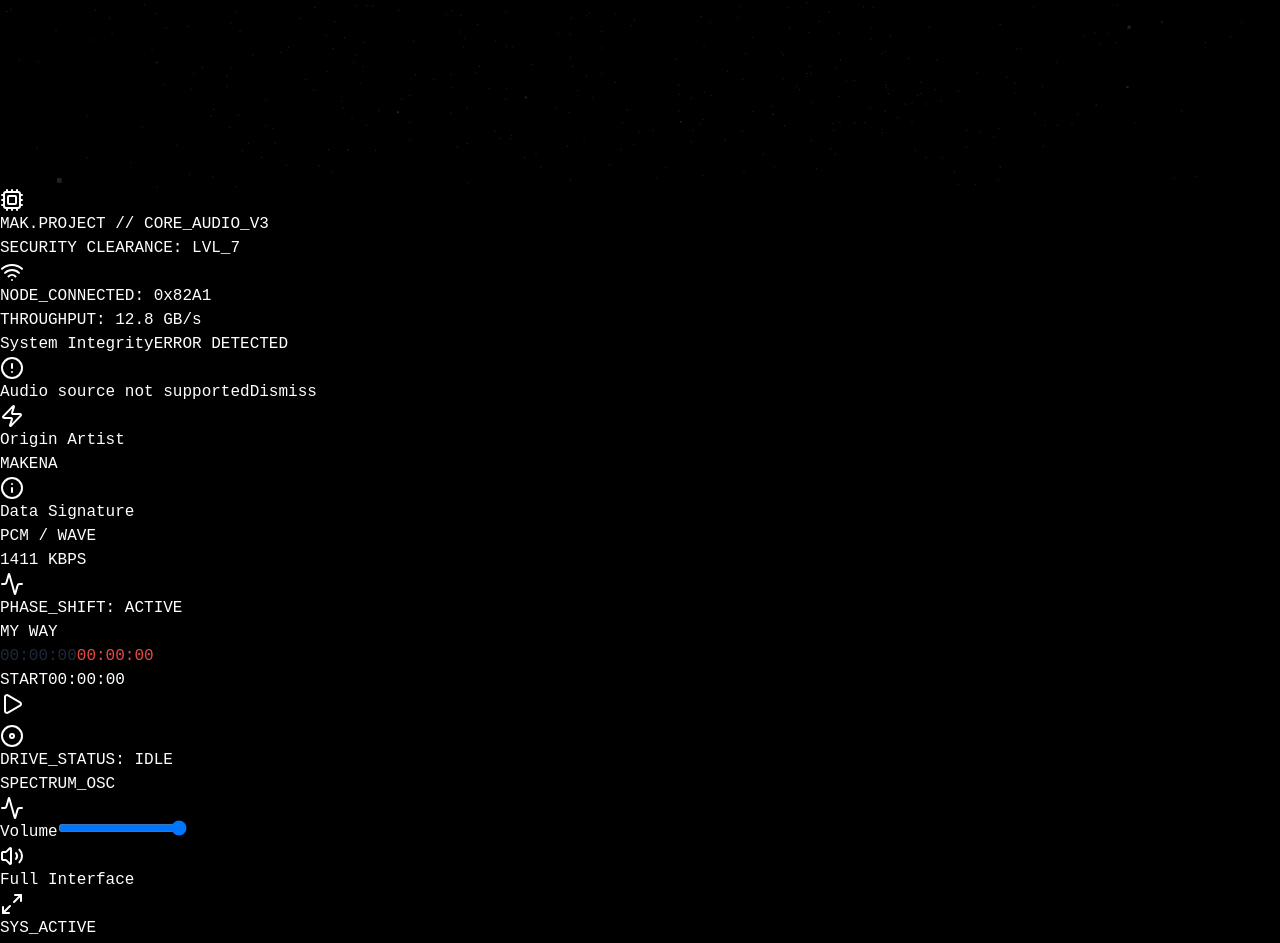
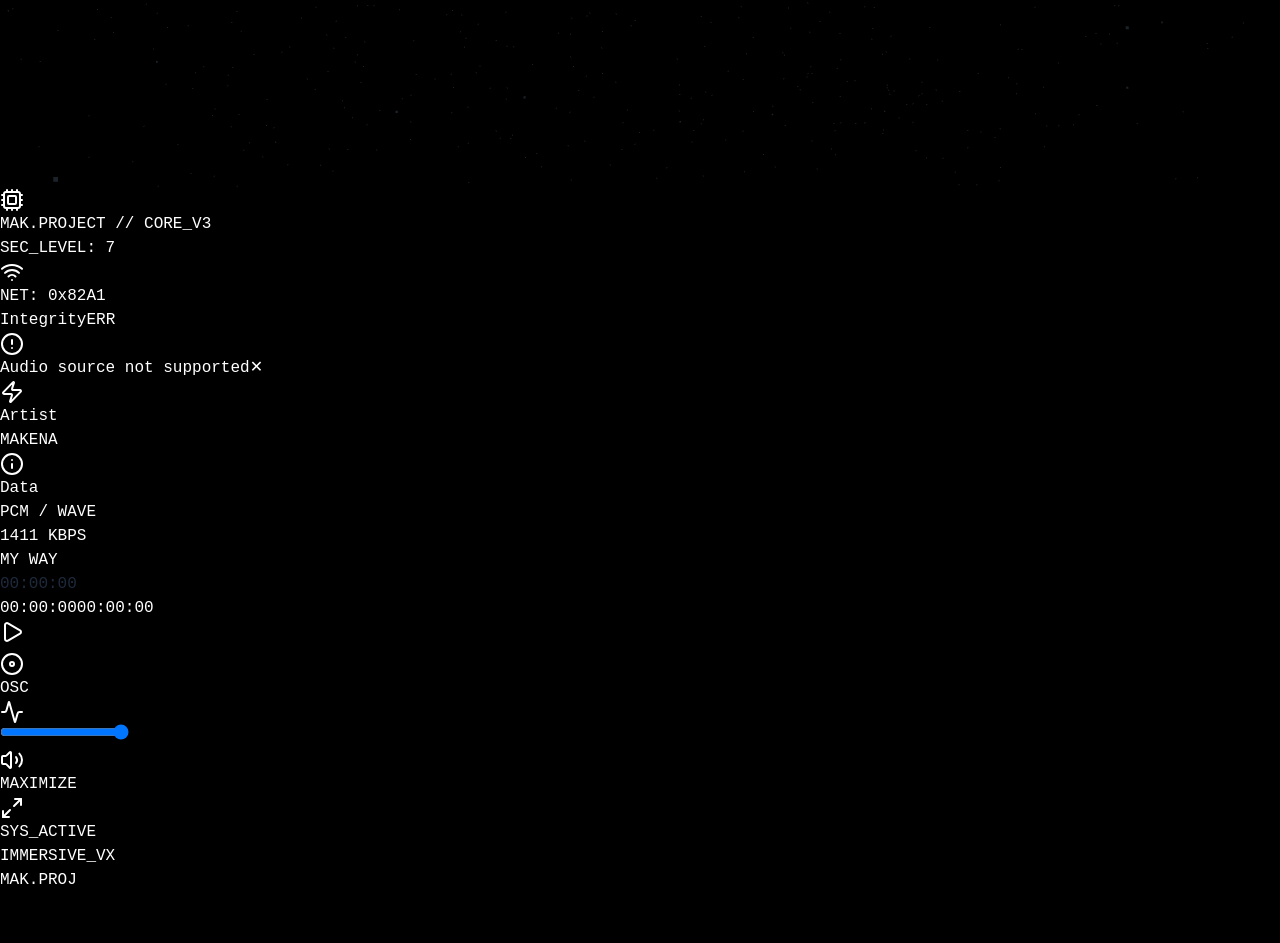
Before and after one commit to doj-scraper/Music2, a React (Vite) app: page / in a window 1280 px wide. Shown: the part 1412-2355 px from the top of the page. After the commit the page ends 2304 px from the top, so only its background shows below. Built offline with nearby package versions, Linux system fonts and the light colour scheme.

Commit message:
Update App.tsx

```diff
--- a/src/App.tsx
+++ b/src/App.tsx
@@ -20,7 +20,7 @@ const TRACK: TrackInfo = {
   artist: "MAKENA",
   format: "PCM / WAVE",
   bitrate: "1411 KBPS",
-  url: "/my-way.mp3" // Place in public folder
+  url: "/my-way.mp3"
 };
 
 export default function App(): JSX.Element {
@@ -34,6 +34,7 @@ export default function App(): JSX.Element {
   const audioRef = useRef<HTMLAudioElement>(null);
   const containerRef = useRef<HTMLDivElement>(null);
 
+  // Format time as MM:SS:MS
   const formatTime = (time: number): string => {
     const minutes = Math.floor(time / 60);
     const seconds = Math.floor(time % 60);
@@ -41,6 +42,7 @@ export default function App(): JSX.Element {
     return `${minutes.toString().padStart(2, '0')}:${seconds.toString().padStart(2, '0')}:${ms.toString().padStart(2, '0')}`;
   };
 
+  // Toggle play/pause
   const togglePlay = useCallback((): void => {
     if (!audioRef.current || audioError) return;
 
@@ -55,12 +57,14 @@ export default function App(): JSX.Element {
     setIsPlaying(!isPlaying);
   }, [isPlaying, audioError]);
 
+  // Update current time
   const handleTimeUpdate = useCallback((): void => {
     if (audioRef.current) {
       setCurrentTime(audioRef.current.currentTime);
     }
   }, []);
 
+  // Handle metadata loaded
   const handleLoadedMetadata = useCallback((): void => {
     if (audioRef.current && !Number.isNaN(audioRef.current.duration)) {
       setDuration(audioRef.current.duration);
@@ -69,6 +73,7 @@ export default function App(): JSX.Element {
     }
   }, []);
 
+  // Handle track ended
   const handleEnded = useCallback((): void => {
     setIsPlaying(false);
     setCurrentTime(0);
@@ -77,10 +82,12 @@ export default function App(): JSX.Element {
     }
   }, []);
 
+  // Handle load start
   const handleLoadStart = useCallback((): void => {
     setIsLoading(true);
   }, []);
 
+  // Handle audio errors
   const handleError = useCallback((e: React.SyntheticEvent<HTMLAudioElement>): void => {
     const audio = e.currentTarget;
     let errorMsg = "Unknown error";
@@ -107,6 +114,7 @@ export default function App(): JSX.Element {
     console.error("Audio error:", errorMsg);
   }, []);
 
+  // Handle volume change
   const handleVolumeChange = (e: React.ChangeEvent<HTMLInputElement>): void => {
     const newVolume = parseFloat(e.target.value);
     setVolume(newVolume);
@@ -115,6 +123,7 @@ export default function App(): JSX.Element {
     }
   };
 
+  // Toggle fullscreen
   const toggleFullscreen = (): void => {
     if (!containerRef.current) return;
 
@@ -131,6 +140,7 @@ export default function App(): JSX.Element {
     }
   };
 
+  // Handle progress bar click
   const handleProgressBarClick = (e: React.MouseEvent<HTMLDivElement>): void => {
     if (!audioRef.current || duration === 0) return;
 
@@ -142,173 +152,158 @@ export default function App(): JSX.Element {
     setCurrentTime(newTime);
   };
 
+  // Dynamic time color based on playback progress
   const timeColor = `hsl(${Math.floor(currentTime * 20) % 360}, 80%, 60%)`;
 
   return (
     <div
       ref={containerRef}
-      className="min-h-screen bg-black text-cyan-500 font-mono overflow-hidden relative selection:bg-orange-500 selection:text-black"
+      className="h-[100dvh] w-full bg-black text-cyan-500 font-mono overflow-hidden relative selection:bg-orange-500 selection:text-black flex flex-col"
     >
+      {/* ===== 3D BACKGROUND LAYER ===== */}
+      <div className="absolute inset-0 z-0">
+        <ThreeBackground audioRef={audioRef} isPlaying={isPlaying} />
+      </div>
 
-      {/* 3D Background Layer */}
-      <ThreeBackground audioRef={audioRef} isPlaying={isPlaying} />
-
-      {/* Atmospheric Overlays */}
-      <div className="absolute inset-0 pointer-events-none z-0 bg-[radial-gradient(circle_at_center,transparent_0%,rgba(0,0,0,0.85)_100%)] shadow-[inset_0_0_150px_rgba(0,0,0,1)]"></div>
-
-      {/* Scanline / CRT Effect */}
-      <div className="absolute inset-0 pointer-events-none z-0 opacity-[0.03]"
+      {/* ===== ATMOSPHERIC OVERLAYS ===== */}
+      <div
+        className="absolute inset-0 pointer-events-none z-0 bg-[radial-gradient(circle_at_center,transparent_0%,rgba(0,0,0,0.5)_100%)]"
+        aria-hidden="true"
+      />
+      <div
+        className="absolute inset-0 pointer-events-none z-0 opacity-[0.04]"
         style={{
           backgroundImage: 'linear-gradient(rgba(18, 16, 16, 0) 50%, rgba(0, 0, 0, 0.25) 50%), linear-gradient(90deg, rgba(255, 0, 0, 0.06), rgba(0, 255, 0, 0.02), rgba(0, 0, 255, 0.06))',
           backgroundSize: '100% 4px, 3px 100%'
-           }}>
+        }}
+        aria-hidden="true"
+      />
+
+      {/* ===== MAIN UI CONTAINER ===== */}
+      <div className="relative z-10 w-full flex-grow flex flex-col justify-between px-6 py-4 max-w-[1920px] mx-auto h-full">
+
+        {/* ===== HEADER ===== */}
+        <header className="flex justify-between items-start border-b border-cyan-900/30 pb-2 shrink-0">
+          <div className="flex flex-col gap-0.5">
+            <div className="flex items-center gap-2">
+              <Cpu className="w-4 h-4 text-orange-500 animate-pulse" />
+              <span className="text-[10px] font-bold tracking-[0.2em] text-white/90">
+                MAK.PROJECT // CORE_V3
+              </span>
+            </div>
+            <p className="text-[9px] text-cyan-800 tracking-widest pl-6">
+              SEC_LEVEL: 7
+            </p>
           </div>
 
-      {/* Main UI */}
-      <div className="relative z-10 container mx-auto px-6 py-10 h-screen flex flex-col justify-between">
-
-        {/* Top Navigation / Status Bar */}
-        <header className="flex justify-between items-start border-b border-cyan-900/40 pb-6 backdrop-blur-md">
-          <div className="flex flex-col gap-1">
-            <div className="flex items-center gap-3">
-              <div className="relative">
-                <Cpu className="w-6 h-6 text-orange-500 animate-pulse" />
-                <div className="absolute inset-0 bg-orange-500 blur-md opacity-20 animate-pulse"></div>
+          <div className="flex gap-4 text-[9px] text-cyan-700/80">
+            <div className="flex flex-col items-end">
+              <div className="flex items-center gap-1.5">
+                <Wifi className="w-3 h-3 text-cyan-400" />
+                <span className="tracking-tighter">NET: 0x82A1</span>
               </div>
-              <span className="text-sm font-bold tracking-[0.3em] text-white/90">MAK.PROJECT // CORE_AUDIO_V3</span>
             </div>
-            <p className="text-[10px] text-cyan-800 tracking-widest pl-9">SECURITY CLEARANCE: LVL_7</p>
-          </div>
-
-          <div className="flex gap-8 text-[10px] text-cyan-700/80">
-             <div className="flex flex-col items-end gap-1">
-                <div className="flex items-center gap-2">
-                  <Wifi className="w-3 h-3 text-cyan-400" />
-                  <span className="tracking-tighter">NODE_CONNECTED: 0x82A1</span>
-                </div>
-                <span className="opacity-50 tracking-tighter">THROUGHPUT: 12.8 GB/s</span>
-             </div>
-             <div className="hidden sm:flex flex-col items-end gap-1 border-l border-cyan-900/40 pl-8">
-                <span className="text-orange-600/60 uppercase">System Integrity</span>
-                <span className={`${audioError ? 'text-red-500' : 'text-white/40'}`}>
-                  {audioError ? 'ERROR DETECTED' : '98.42% OPTIMAL'}
+            <div className="hidden sm:flex flex-col items-end border-l border-cyan-900/40 pl-4">
+              <span className="text-orange-600/60 uppercase">Integrity</span>
+              <span className={audioError ? 'text-red-500' : 'text-white/40'}>
+                {audioError ? 'ERR' : '98%'}
               </span>
             </div>
           </div>
         </header>
 
-        {/* Error Banner */}
+        {/* ===== ERROR POPUP ===== */}
         {audioError && (
-          <div className="mb-4 p-4 bg-red-950/40 border border-red-500/50 rounded flex items-center gap-3 backdrop-blur-sm">
-            <AlertCircle className="w-5 h-5 text-red-500 flex-shrink-0" />
-            <span className="text-sm text-red-300">{audioError}</span>
-            <button
-              onClick={() => setAudioError(null)}
-              className="ml-auto text-red-400 hover:text-red-300 text-xs uppercase font-bold"
-            >
-              Dismiss
-            </button>
+          <div className="absolute top-16 left-1/2 -translate-x-1/2 z-50 p-2 px-4 bg-red-950/90 border border-red-500/50 rounded flex items-center gap-3 backdrop-blur-md">
+            <AlertCircle className="w-4 h-4 text-red-500" />
+            <span className="text-xs text-red-300">{audioError}</span>
+            <button onClick={() => setAudioError(null)} className="text-red-400 text-xs font-bold hover:text-white">✕</button>
           </div>
         )}
 
-        {/* Centerpiece Content */}
-        <main className="flex-grow grid grid-cols-1 lg:grid-cols-12 gap-12 items-center py-12">
+        {/* ===== CENTER CONTENT ===== */}
+        <main className="flex-grow grid grid-cols-1 lg:grid-cols-12 gap-2 lg:gap-4 items-center justify-center h-full overflow-hidden">
 
-          {/* Metadata Sidebar (Left) */}
-          <div className="lg:col-span-3 flex flex-col items-start space-y-8 order-2 lg:order-1">
-             <div className="group border-l-2 border-orange-500/50 hover:border-orange-500 pl-5 py-3 transition-all duration-300">
-                <h3 className="text-[10px] font-bold text-orange-500/70 mb-2 uppercase tracking-widest flex items-center gap-2">
-                  <Zap className="w-3 h-3" /> Origin Artist
+          {/* LEFT: INFO */}
+          <div className="hidden lg:flex lg:col-span-3 flex-col items-start justify-center space-y-4 h-full">
+            <div className="group border-l-2 border-orange-500/50 hover:border-orange-500 pl-4 py-1 transition-all w-full">
+              <h3 className="text-[9px] font-bold text-orange-500/70 mb-1 uppercase tracking-widest flex items-center gap-2">
+                <Zap className="w-3 h-3" /> Artist
               </h3>
-                <p className="text-2xl text-white font-black tracking-tight group-hover:text-orange-400 transition-colors">
+              <p className="text-xl text-white font-black tracking-tight group-hover:text-orange-400 transition-colors">
                 {TRACK.artist}
               </p>
             </div>
-
-             <div className="border-l-2 border-cyan-600/30 pl-5 py-3">
-                <h3 className="text-[10px] font-bold text-cyan-600 mb-2 uppercase tracking-widest flex items-center gap-2">
-                  <Info className="w-3 h-3" /> Data Signature
+            <div className="border-l-2 border-cyan-600/30 pl-4 py-1 w-full">
+              <h3 className="text-[9px] font-bold text-cyan-600 mb-1 uppercase tracking-widest flex items-center gap-2">
+                <Info className="w-3 h-3" /> Data
               </h3>
-                <div className="space-y-1">
-                  <p className="text-xs text-cyan-300/80 tracking-[0.2em] font-bold uppercase">{TRACK.format}</p>
-                  <p className="text-xs text-cyan-300/60 tracking-[0.2em]">{TRACK.bitrate}</p>
+              <div className="space-y-0.5">
+                <p className="text-[10px] text-cyan-300/80 tracking-widest font-bold">{TRACK.format}</p>
+                <p className="text-[9px] text-cyan-300/60 tracking-widest">{TRACK.bitrate}</p>
+              </div>
             </div>
           </div>
 
-             <div className="pt-4 flex flex-col gap-2">
-               <div className="flex items-center gap-2 text-[10px] text-cyan-900">
-                  <Activity className="w-3 h-3" />
-                  <span>PHASE_SHIFT: {isLoading ? 'LOADING' : 'ACTIVE'}</span>
-               </div>
-               <div className="w-32 h-[1px] bg-gradient-to-r from-cyan-900 to-transparent"></div>
-             </div>
+          {/* CENTER: PLAYER */}
+          <div className="col-span-1 lg:col-span-6 flex flex-col items-center justify-center text-center space-y-4 lg:space-y-6 w-full">
+
+            {/* Title */}
+            <div className="relative group w-full">
+              <h1 className="relative text-5xl md:text-6xl lg:text-7xl font-black tracking-tighter text-transparent bg-clip-text bg-gradient-to-b from-white via-white to-gray-700 select-none drop-shadow-2xl">
+                {TRACK.title}
+              </h1>
+              <div className="h-[1px] w-1/2 mx-auto bg-gradient-to-r from-transparent via-cyan-500 to-transparent mt-2 opacity-50"></div>
             </div>
 
-          {/* Core Player Module (Center) */}
-          <div className="lg:col-span-6 flex flex-col items-center justify-center text-center space-y-12 order-1 lg:order-2">
-
-            {/* Title Graphics */}
-            <div className="relative group">
-              <div className="absolute -inset-4 bg-orange-500/10 opacity-0 group-hover:opacity-100 transition-all duration-700 blur-2xl rounded-full"></div>
-              <h1 className="relative text-7xl md:text-9xl font-black tracking-tighter text-transparent bg-clip-text bg-gradient-to-b from-white via-white to-gray-700 select-none drop-shadow-2xl">
-                {TRACK.title}
-              </h1>
-              <div className="h-[2px] w-full bg-gradient-to-r from-transparent via-cyan-500 to-transparent mt-2 opacity-50"></div>
-            </div>
-
-            {/* Time Tracking HUD */}
+            {/* Timer */}
             <div className="flex flex-col items-center w-full max-w-md">
-               <div className="relative flex items-center justify-center mb-6">
-                 <span className="text-7xl md:text-8xl font-black tabular-nums tracking-tighter drop-shadow-[0_0_20px_rgba(0,0,0,1)] transition-colors duration-300"
-                       style={{ color: isPlaying ? timeColor : '#1e293b' }}>
-                   {formatTime(currentTime)}
-                 </span>
-                 <span className="absolute text-7xl md:text-8xl font-black tabular-nums tracking-tighter opacity-10 blur-sm scale-105 pointer-events-none"
-                       style={{ color: timeColor }}>
+              <div className="relative flex items-center justify-center mb-2">
+                <span
+                  className="text-6xl md:text-7xl font-black tabular-nums tracking-tighter drop-shadow-2xl transition-colors duration-300"
+                  style={{ color: isPlaying ? timeColor : '#1e293b' }}
+                >
                   {formatTime(currentTime)}
                 </span>
               </div>
 
-               {/* Progress Bar Container */}
+              {/* Progress */}
               <div
                 onClick={handleProgressBarClick}
-                 className="w-full h-1.5 bg-cyan-950/50 rounded-full overflow-hidden border border-white/5 backdrop-blur-sm relative cursor-pointer hover:h-2 transition-all"
+                className="w-full h-1 bg-cyan-950/50 rounded-full overflow-hidden border border-white/5 backdrop-blur-sm relative cursor-pointer hover:h-2 transition-all"
               >
-                  <div className="h-full bg-cyan-500 transition-all duration-300 ease-out relative shadow-[0_0_15px_rgba(6,182,212,0.5)]"
-                       style={{ width: `${duration > 0 ? (currentTime/duration) * 100 : 0}%` }}>
+                <div
+                  className="h-full bg-cyan-500 shadow-[0_0_15px_rgba(6,182,212,0.5)] relative"
+                  style={{ width: `${duration > 0 ? (currentTime / duration) * 100 : 0}%` }}
+                >
                   <div className="absolute right-0 top-0 bottom-0 w-2 bg-white shadow-[0_0_10px_#fff]"></div>
                 </div>
               </div>
 
-               <div className="flex justify-between w-full mt-3 px-1">
-                 <span className="text-[10px] text-cyan-800 font-bold">START</span>
-                 <span className="text-[10px] text-cyan-800 font-bold">{formatTime(duration)}</span>
+              <div className="flex justify-between w-full mt-1 px-1 text-[8px] text-cyan-800 font-bold">
+                <span>00:00:00</span>
+                <span>{formatTime(duration)}</span>
               </div>
             </div>
 
-            {/* Controller Hub */}
-            <div className="flex items-center gap-8">
+            {/* Controls */}
             <button
               onClick={togglePlay}
               disabled={audioError !== null || isLoading}
-                  className="group relative w-28 h-28 flex items-center justify-center focus:outline-none disabled:opacity-50 disabled:cursor-not-allowed"
+              className="group relative w-20 h-20 flex items-center justify-center focus:outline-none transition-transform hover:scale-105"
             >
-                  {/* Outer Rings */}
-                  <div className={`absolute inset-0 rounded-full border border-cyan-800/40 transition-transform duration-1000 ${isPlaying ? 'rotate-180 scale-110' : ''}`}></div>
+              <div className={`absolute inset-0 rounded-full border border-cyan-800/40 transition-transform duration-1000 ${isPlaying ? 'rotate-180 scale-105' : ''}`}></div>
               <div className={`absolute inset-2 rounded-full border-2 border-dashed border-cyan-500/30 ${isPlaying ? 'animate-[spin_12s_linear_infinite]' : ''}`}></div>
-
-                  {/* Button Body */}
-                  <div className="absolute inset-4 rounded-full bg-black/40 border border-white/10 backdrop-blur-md group-hover:bg-cyan-500/10 transition-all duration-300 shadow-[0_0_30px_rgba(0,0,0,0.5)] flex items-center justify-center">
+              <div className="absolute inset-4 rounded-full bg-black/40 border border-white/10 backdrop-blur-md group-hover:bg-cyan-500/10 flex items-center justify-center">
                 {isLoading ? (
-                      <div className="w-10 h-10 border-2 border-cyan-500/30 border-t-cyan-400 rounded-full animate-spin"></div>
+                  <div className="w-6 h-6 border-2 border-cyan-500/30 border-t-cyan-400 rounded-full animate-spin"></div>
                 ) : isPlaying ? (
-                      <Square className="w-10 h-10 fill-orange-500 text-orange-500 z-10 drop-shadow-[0_0_10px_rgba(249,115,22,0.5)]" />
+                  <Square className="w-6 h-6 fill-orange-500 text-orange-500 drop-shadow-lg" />
                 ) : (
-                      <Play className="w-10 h-10 fill-cyan-400 text-cyan-400 z-10 ml-1.5 drop-shadow-[0_0_10px_rgba(34,211,238,0.5)] group-hover:text-white group-hover:fill-white transition-all" />
+                  <Play className="w-6 h-6 fill-cyan-400 text-cyan-400 ml-1 drop-shadow-lg" />
                 )}
               </div>
             </button>
-            </div>
 
             <audio
               ref={audioRef}
@@ -323,40 +318,35 @@ export default function App(): JSX.Element {
             />
           </div>
 
-          {/* Technical Analytics (Right) */}
-          <div className="lg:col-span-3 flex flex-col items-center lg:items-end justify-center space-y-10 order-3">
-             <div className="relative">
-               <div className={`w-24 h-24 border border-cyan-900/50 rounded-full flex items-center justify-center relative ${isPlaying ? 'animate-[spin_4s_linear_infinite]' : ''}`}>
-                  <Disc className="w-14 h-14 text-cyan-600/50" />
-                  <div className="absolute w-2 h-2 bg-orange-500 rounded-full top-2 left-1/2 -translate-x-1/2"></div>
-               </div>
-               <div className="absolute -bottom-4 left-1/2 -translate-x-1/2 whitespace-nowrap">
-                 <span className="text-[10px] text-cyan-900 font-bold uppercase tracking-widest">DRIVE_STATUS: {isPlaying ? 'R/W' : 'IDLE'}</span>
-               </div>
+          {/* RIGHT: CONTROLS */}
+          <div className="hidden lg:flex lg:col-span-3 flex-col items-end justify-center space-y-6 h-full">
+            <div className={`w-20 h-20 border border-cyan-900/50 rounded-full flex items-center justify-center relative ${isPlaying ? 'animate-[spin_4s_linear_infinite]' : ''}`}>
+              <Disc className="w-12 h-12 text-cyan-600/50" />
+              <div className="absolute w-1.5 h-1.5 bg-orange-500 rounded-full top-2 left-1/2 -translate-x-1/2"></div>
             </div>
 
-             <div className="w-full max-w-[200px] text-right">
-                <div className="flex items-center justify-end gap-2 mb-4">
-                  <span className="text-[10px] text-orange-500 font-bold tracking-[0.2em]">SPECTRUM_OSC</span>
+            <div className="w-full max-w-[150px] text-right">
+              <div className="flex items-center justify-end gap-2 mb-1">
+                <span className="text-[9px] text-orange-500 font-bold tracking-widest">OSC</span>
                 <Activity className="w-3 h-3 text-orange-500" />
               </div>
-                <div className="flex gap-1.5 justify-end h-20 items-end">
-                   {[...Array(12)].map((_: number, i: number) => (
-                      <div key={i}
-                           className="w-2.5 bg-gradient-to-t from-cyan-950/80 to-cyan-500/40 rounded-t-sm"
+              <div className="flex gap-1 justify-end h-12 items-end">
+                {[...Array(12)].map((_, i) => (
+                  <div
+                    key={i}
+                    className="w-1.5 bg-gradient-to-t from-cyan-950/80 to-cyan-500/40 rounded-t-sm"
                     style={{
                       height: isPlaying ? `${15 + Math.random() * 85}%` : '10%',
-                             transition: isPlaying ? 'height 0.1s ease' : 'height 0.8s ease',
-                             opacity: (12-i) / 12
+                      transition: 'height 0.1s ease',
+                      opacity: (12 - i) / 12
                     }}
                   ></div>
                 ))}
               </div>
             </div>
 
-             <div className="flex flex-col items-end gap-4 w-full max-w-[200px]">
-                <div className="flex items-center gap-3 w-full">
-                  <span className="text-[10px] uppercase font-bold tracking-widest text-cyan-800/60">Volume</span>
+            <div className="flex flex-col items-end gap-2 w-full max-w-[150px]">
+              <div className="flex items-center gap-2 justify-end w-full">
                 <input
                   type="range"
                   min="0"
@@ -364,36 +354,29 @@ export default function App(): JSX.Element {
                   step="0.01"
                   value={volume}
                   onChange={handleVolumeChange}
-                    className="w-20 h-1 bg-cyan-950/50 rounded-full appearance-none cursor-pointer accent-cyan-500"
+                  className="w-16 h-1 bg-cyan-950/50 rounded-full appearance-none cursor-pointer accent-cyan-500"
                 />
-                  <Volume2 className="w-4 h-4 text-cyan-800/60" />
+                <Volume2 className="w-3 h-3 text-cyan-800/60" />
               </div>
-                <button
-                  onClick={toggleFullscreen}
-                  className="flex items-center gap-3 text-cyan-800/60 hover:text-cyan-400 transition-colors cursor-pointer group"
-                >
-                  <span className="text-[10px] uppercase font-bold tracking-widest">Full Interface</span>
-                  <Maximize2 className="w-4 h-4 group-hover:scale-110 transition-transform" />
+              <button onClick={toggleFullscreen} className="flex items-center gap-2 text-cyan-800/60 hover:text-cyan-400 group">
+                <span className="text-[9px] font-bold tracking-widest">MAXIMIZE</span>
+                <Maximize2 className="w-3 h-3 group-hover:scale-110 transition-transform" />
               </button>
             </div>
           </div>
-
         </main>
 
-        {/* Footer Statistics */}
-        <footer className="pt-8 border-t border-cyan-900/20 flex flex-col md:flex-row justify-between items-center text-[10px] font-bold tracking-[0.2em] text-cyan-900">
-          <div className="flex items-center gap-8 mb-4 md:mb-0">
+        {/* ===== FOOTER ===== */}
+        <footer className="pt-2 border-t border-cyan-900/20 flex justify-between items-center text-[9px] font-bold tracking-widest text-cyan-900 shrink-0">
+          <div className="flex items-center gap-4">
             <div className="flex items-center gap-2">
-               <div className={`w-1.5 h-1.5 rounded-full ${isPlaying ? 'bg-green-500 animate-pulse' : audioError ? 'bg-red-500' : 'bg-red-900'}`}></div>
+              <div className={`w-1.5 h-1.5 rounded-full ${isPlaying ? 'bg-green-500 animate-pulse' : 'bg-red-900'}`}></div>
               <span>SYS_ACTIVE</span>
             </div>
-             <span>PROTOCOL: IMMERSIVE_VX</span>
-             <span className="hidden sm:inline">VERSION: 3.2.0_ENHANCED</span>
+            <span className="hidden sm:inline">IMMERSIVE_VX</span>
           </div>
-          <div className="text-center md:text-right flex items-center gap-4">
-             <p className="uppercase opacity-40">Unauthorized distribution prohibited</p>
-             <div className="h-4 w-[1px] bg-cyan-900/40 hidden sm:block"></div>
-             <p className="text-cyan-700/80">CORE DESIGN // <span className="text-white">MAK.PROJ</span></p>
+          <div className="flex items-center gap-2">
+             <span className="text-cyan-700/80">MAK.PROJ</span>
           </div>
         </footer>
 
```
Lines whose indentation alone changed are shown as unchanged.
